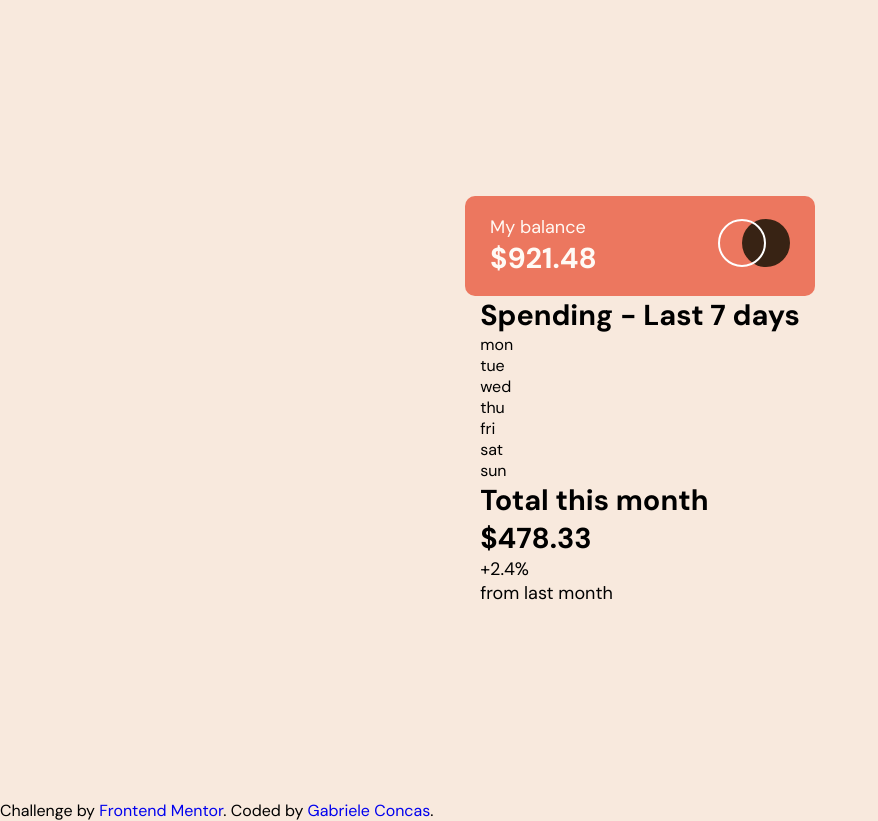
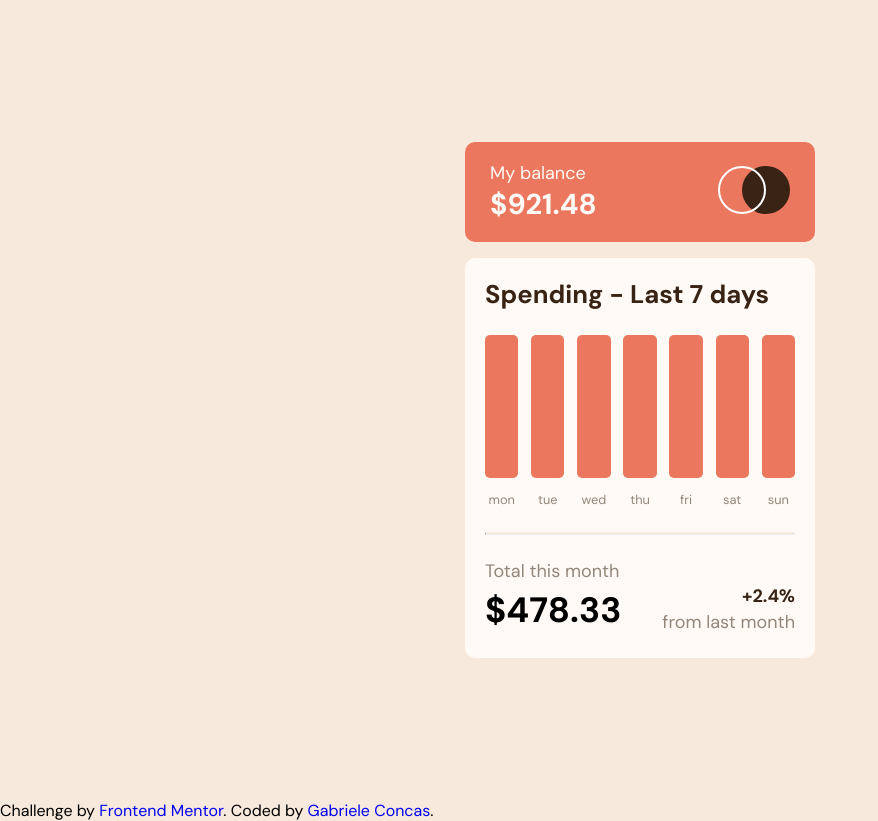
Before and after one commit to Gabborione/FM-Expenses-Chart, a website built with Parcel: page src/index.html in a window 1280 px wide. Shown: the whole page, without its empty margins (0-878 px from the left). Built offline with nearby package versions, Linux system fonts and the light colour scheme.

Commit message:
grafica terminata

```diff
--- a/src/index.html
+++ b/src/index.html
@@ -27,9 +27,9 @@
                     <img src="images/logo.svg" alt="logo" />
                 </div>
             </div>
-            <div class="body">
+            <div class="body-container">
                 <div class="chart">
-                    <h1 class="chart__title">Spending - Last 7 days</h1>
+                    <h2 class="chart__title">Spending - Last 7 days</h2>
                     <div class="chart__body">
                         <div class="day">
                             <div class="bar"></div>
@@ -60,9 +60,10 @@
                             <p>sun</p>
                         </div>
                     </div>
+                    <hr />
                 </div>
                 <div class="expenses">
-                    <h1 class="expenses__title">Total this month</h1>
+                    <h3 class="expenses__title">Total this month</h3>
                     <div class="info-container">
                         <h1 class="total-expences">$478.33</h1>
                         <div class="percentage-container">
--- a/src/sass/style.scss
+++ b/src/sass/style.scss
@@ -30,11 +30,21 @@ body{
 
     h1{
         font-size: 1.8rem;
+        font-weight: 700;
+    }
+
+    h2{
+        font-size: 1.6rem;
+        font-weight: 700;
     }
 
     h3{
         font-size: 18px;
         font-weight: 400;
+    }
+
+    p{
+        font-size: 0.8rem;
     }
 }
 
@@ -45,6 +55,7 @@ body{
     flex-direction: column;
     justify-content: center;
     align-items: center;
+    gap: 1rem;
 }
 
 .header{
@@ -61,3 +72,104 @@ body{
         color: $very-pale-orange;
     }
 }
+
+.body-container{
+    width: 350px;
+    width: 350px;
+    height: 400px;
+    background-color: $very-pale-orange;
+    border-radius: 10px;
+    padding: 20px;
+    display: flex;
+    flex-direction: column;
+    justify-content: space-between;
+    align-items: center;
+}
+
+.chart{
+    width: 100%;
+    height: 78%;
+    display: flex;
+    flex-direction: column;
+    justify-content: space-between;
+    align-items: flex-start;
+    padding-bottom: 1.5rem;
+
+    .chart__title{
+        color: $dark-brown;
+        margin-bottom: 1.5rem;
+    }
+}
+
+hr{
+    width: 100%;
+    border-top: 2px solid $cream;
+}
+
+.chart__body{
+    width: 100%;
+    height: 100%;
+    display: grid;
+    grid-template-columns: repeat(7, 1fr);
+    gap: 0.8rem;
+    margin-bottom: 1.5rem;
+
+    .day{
+        height: 100%;
+        width: 100%;
+        display: flex;
+        flex-direction: column;
+        justify-content: flex-end;
+        align-self: center;
+        gap: .8rem;
+
+        .bar{
+            height: 100%;
+            width: 100%;
+            background-color: $soft-red;
+            border-radius: 5px;
+        }
+
+        p{
+            width: 100%;
+            color: $medium-brown;
+            text-align: center;
+        }
+    }
+}
+
+.expenses{
+    width: 100%;
+    height: 22%;
+
+    h3{
+        text-align: start;
+        color: $medium-brown;
+        margin-bottom: 0.1rem;
+    }
+}
+
+.info-container{
+    width: 100%;
+    display: flex;
+    justify-content: space-between;
+    align-items: center;
+
+    h1{
+        font-size: 2.2rem;
+    }
+}
+
+.percentage-container{
+    width: 100%;
+    display: flex;
+    flex-direction: column;
+    justify-content: space-between;
+    align-items: flex-end;
+
+
+    .percentage{
+        color: $dark-brown;
+        font-weight: 700;
+    }
+}
```
Also changed, not shown: dist/index.html, 3 other files.
